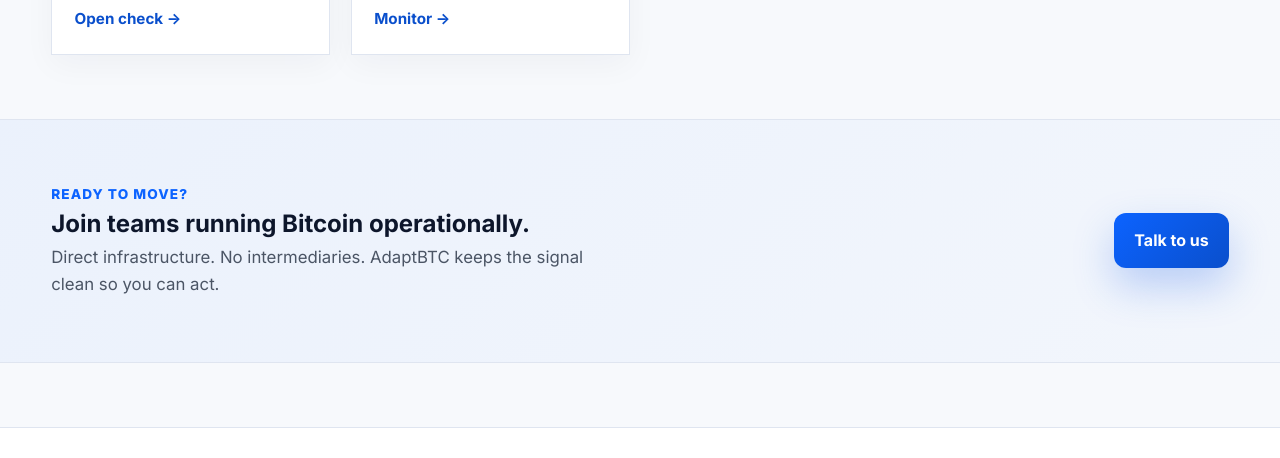
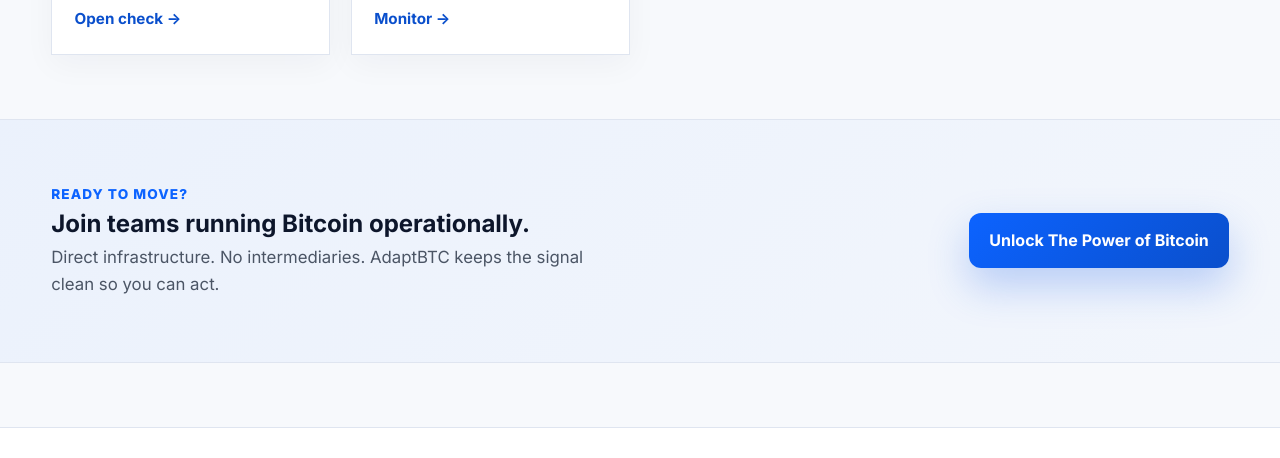
Before and after one commit to Jaycee21303/AdaptBTCstatic, a plain HTML site: page index.html in a window 1280 px wide. Shown: the part 1887-2345 px from the top of the page. Drawn offline with Linux system fonts and the light colour scheme; no server answers.

Commit message:
Update call-to-action button text in index.html

```diff
--- a/index.html
+++ b/index.html
@@ -190,7 +190,7 @@
           <p class="lead">Direct infrastructure. No intermediaries. AdaptBTC keeps the signal clean so you can act.</p>
         </div>
         <div class="cta-actions">
-          <a class="btn primary" href="consulting.html">Talk to us</a>
+          <a class="btn primary" href="consulting.html">Unlock The Power of Bitcoin</a>
         </div>
       </div>
     </section>
```
